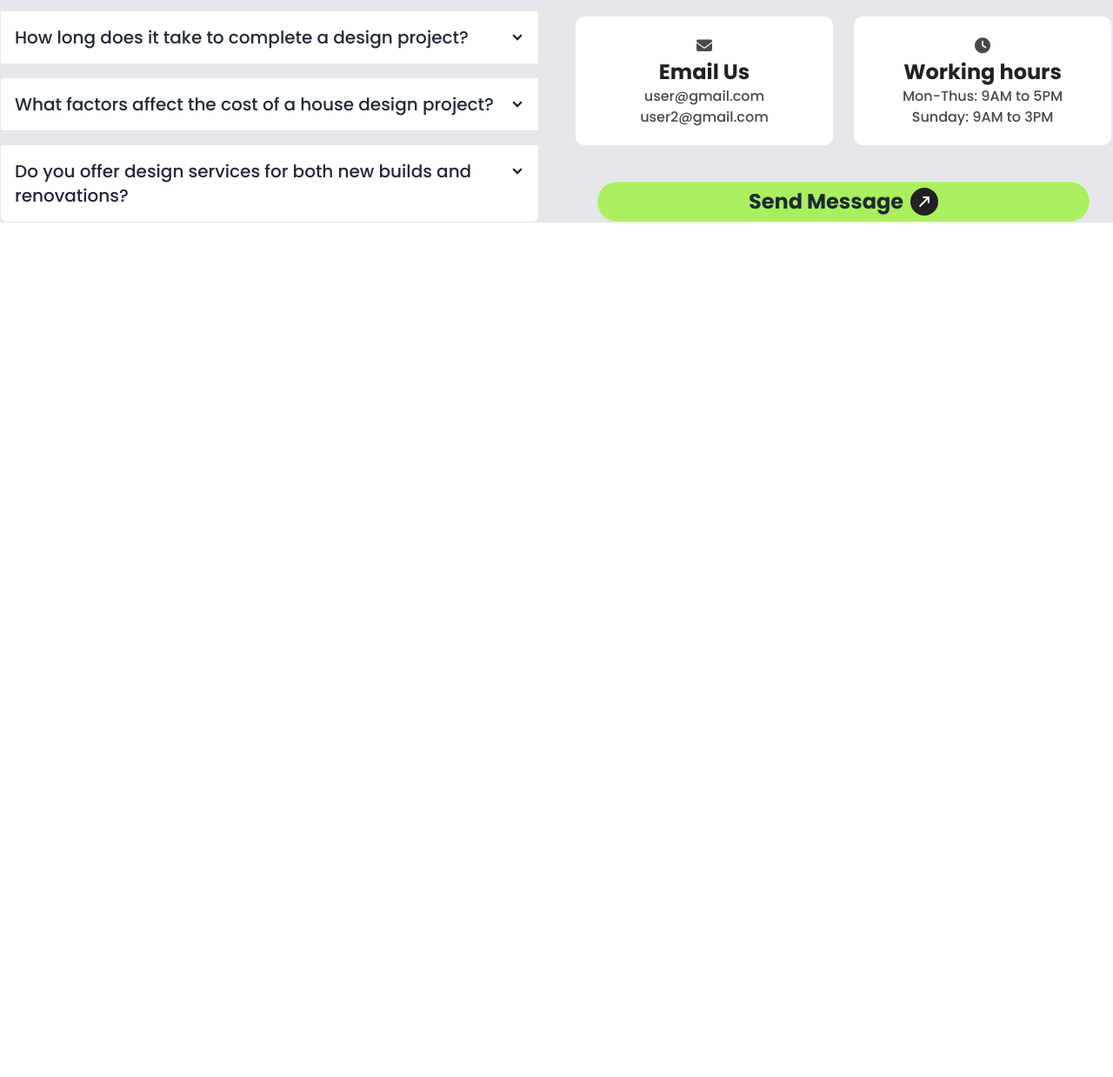
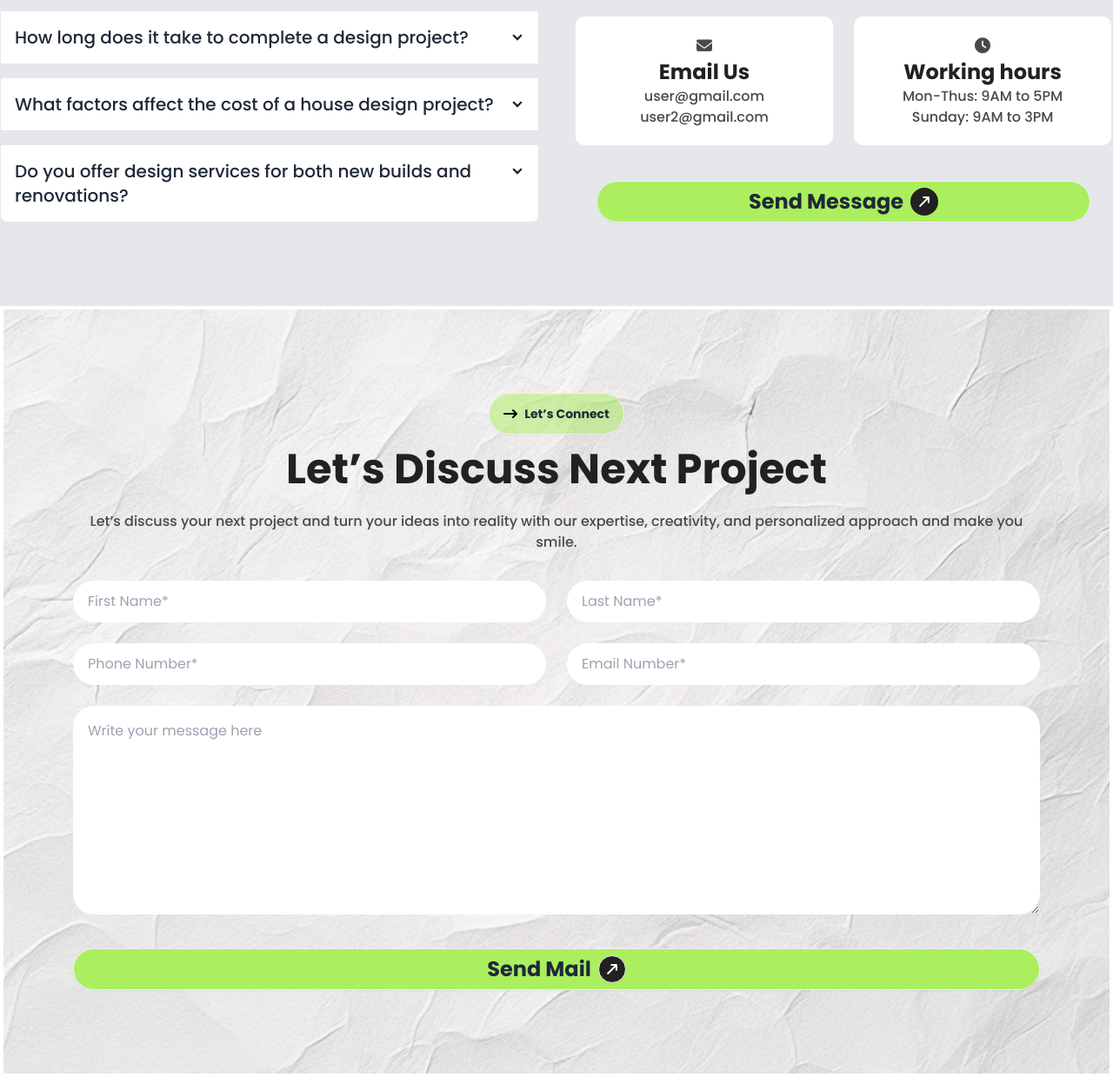
Before and after one commit to Semanto-35/A03-house-design-website, a plain HTML site: page index.html in a window 1280 px wide. Shown: the part 4640-5879 px from the top of the page at 87% size. Before the commit the page ends 4896 px from the top, so only its background shows below. Drawn offline with nearby package versions, Linux system fonts and the light colour scheme.

Commit message:
added next projects section

```diff
--- a/index.html
+++ b/index.html
@@ -708,7 +708,68 @@
             </div>
         </section>
         <!-- unique section ends -->
+
+        <!-- next projects section starts -->
+        <section
+            class="border-2 md:border-4 border-primary py-8 md:py-16 lg:py-24 bg-form bg-no-repeat bg-cover bg-center mt-8 md:mt-16 lg:mt-24">
+            <!-- projects container -->
+            <div class=" container mx-auto px-5 md:px-10 lg:px-20">
+                <div>
+                    <!-- button -->
+                    <div class="flex justify-center mb-4">
+                        <a class="btn rounded-full bg-third font-bold ">
+                            <svg xmlns="http://www.w3.org/2000/svg" class="w-4" viewBox="0 0 512 512">
+                                <path
+                                    d="M502.6 278.6c12.5-12.5 12.5-32.8 0-45.3l-128-128c-12.5-12.5-32.8-12.5-45.3 0s-12.5 32.8 0 45.3L402.7 224 32 224c-17.7 0-32 14.3-32 32s14.3 32 32 32l370.7 0-73.4 73.4c-12.5 12.5-12.5 32.8 0 45.3s32.8 12.5 45.3 0l128-128z" />
+                            </svg>
+                            Let’s Connect
+                        </a>
+                    </div>
+                    <!-- texts -->
+                    <div class=" mb-8 space-y-6">
+                        <h3 class="font-bold text-2xl md:text-3xl lg:text-5xl text-center text-head">Let’s Discuss Next
+                            Project
+                        </h3>
+                        <p class="text-center font-medium text-paragraph">
+                            Let’s discuss your next project and turn your ideas into reality with our expertise,
+                            creativity, and personalized approach and make you smile.
+                        </p>
+                    </div>
+                    <!-- inputs -->
+                    <div class="grid gap-6 md:grid-cols-2">
+                        <div>
+                            <input type="text" placeholder="First Name*" class="input w-full rounded-full" />
+                        </div>
+                        <div>
+                            <input type="text" placeholder="Last Name*" class="input w-full rounded-full" />
+                        </div>
+                        <div>
+                            <input type="number" placeholder="Phone Number*" class="input w-full rounded-full" />
+                        </div>
+                        <div>
+                            <input type="email" placeholder="Email Number*" class="input w-full rounded-full" />
+                        </div>
+                        <div class="md:col-span-2">
+                            <textarea placeholder="Write your message here"
+                                class="input w-full h-60 py-4 rounded-3xl"></textarea>
+                        </div>
+                    </div>
+                </div>
+                <!-- button -->
+                <a class="btn w-full mt-6 md:mt-8 flex rounded-full bg-secondary font-bold text-2xl">
+                    Send Mail
+                    <button class="btn btn-circle btn-sm bg-head">
+                        <svg xmlns="http://www.w3.org/2000/svg" class="w-4 -rotate-45 " viewBox="0 0 512 512">
+                            <path fill="white"
+                                d="M502.6 278.6c12.5-12.5 12.5-32.8 0-45.3l-128-128c-12.5-12.5-32.8-12.5-45.3 0s-12.5 32.8 0 45.3L402.7 224 32 224c-17.7 0-32 14.3-32 32s14.3 32 32 32l370.7 0-73.4 73.4c-12.5 12.5-12.5 32.8 0 45.3s32.8 12.5 45.3 0l128-128z" />
+                        </svg>
+                    </button>
+                </a>
+            </div>
+        </section>
+        <!-- next projects section ends -->
     </main>
+    <!-- main section ends -->
     <footer></footer>
 </body>
 
```
